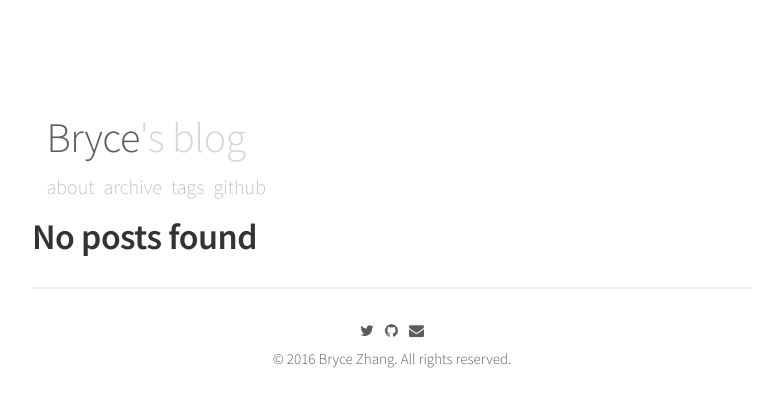
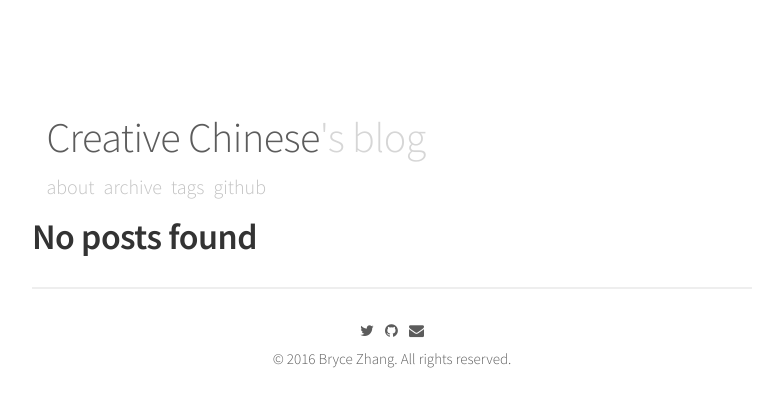
Before and after one commit to FHBryceZhang/fhbrycezhang.github.io, a Jekyll site: the page built from index.html, in a window 1280 px wide. Shown: the top 407 px of the page, without its empty margins (248-1031 px from the left). Built offline with Jekyll 4.4.1, drawn with Linux system fonts in a browser that asks for light colours; nearby versions of some CDN libraries; the list of posts is cut into pages by our own code.

Commit message:
Updated Config

```diff
--- a/_config.yml
+++ b/_config.yml
@@ -19,7 +19,7 @@ defaults:
     type: posts
   values:
     layout: post
-name: Bryce
+name: Creative Chinese
 author:
   name: Bryce Zhang
   "//facebook": your-id
```
